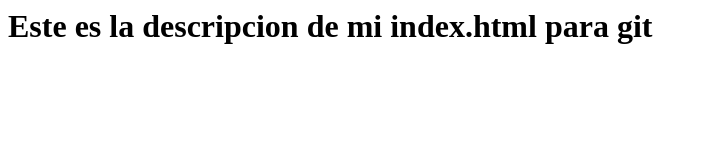
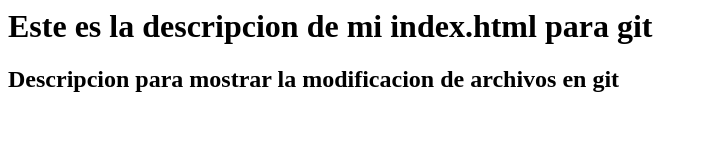
Before and after one commit to FexrVP/PracticaGitHub, a plain HTML site: page index.html in a window 1280 px wide. Shown: the whole page, without its empty margins (0-708 px from the left). Drawn offline with Linux system fonts and the light colour scheme.

Commit message:
Actualizacion del titulo en página principal y descripcion añadida

```diff
--- a/index.html
+++ b/index.html
@@ -1,2 +1,3 @@
-<title> Primer Proyecto Git</title>
+<title> Primer Proyecto Git Editado</title>
 <h1>Este es la descripcion de mi index.html para git</h1>
+<h2>Descripcion para mostrar la modificacion de archivos en git</h2>
```
